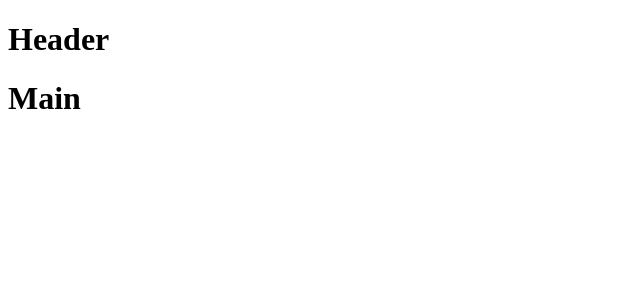
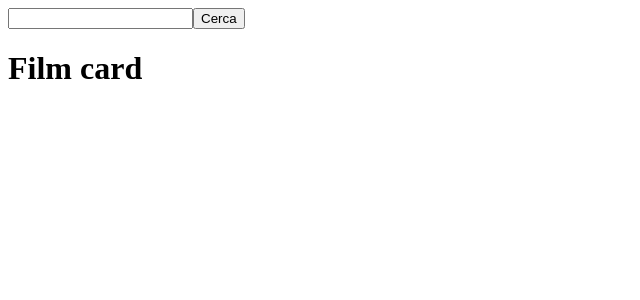
Before and after one commit to eliaraguso/vue-boolflix, a Vue app: page / in a window 1280 px wide. Shown: the top 300 px of the page, without its empty margins (0-640 px from the left). Built offline with nearby package versions, Linux system fonts and the light colour scheme.

Commit message:
aggiunto componente film.vue

```diff
--- a/src/App.vue
+++ b/src/App.vue
@@ -1,21 +1,21 @@
 <template>
   <div id="app">
     <Header/>
-    <Main/>
+    <Films/>
   </div>
 </template>
 
 <script>
-import Header from './components/Header.vue'
-import Main from './components/Main.vue'
+import Header from './components/Header.vue';
+import Films from './components/Films.vue';
 
 export default {
   name: 'App',
   components: {
     Header,
-    Main
+    Films
   }
-}
+};
 </script>
 
 <style lang="scss">
--- a/src/components/Main.vue
+++ b/src/components/Film.vue
@@ -1,13 +1,14 @@
 <template>
-  <h1>Main</h1>
+  <h1>Film card</h1>
 </template>
 
 <script>
 export default {
-    name: 'Main'
-}
+    name: 'Film',
+
+};
 </script>
 
-<style lang="scss" scoped>
+<style>
 
 </style>
--- /dev/null
+++ b/src/components/Films.vue
@@ -0,0 +1,18 @@
+<template>
+  <Film/>
+</template>
+
+<script>
+import Film from './Film.vue';
+
+export default {
+    name: 'Films',
+    components: {
+      Film
+    }
+};
+</script>
+
+<style lang="scss" scoped>
+
+</style>
--- a/src/components/Header.vue
+++ b/src/components/Header.vue
@@ -1,13 +1,15 @@
 <template>
-  <h1>Header</h1>
+  <form action="">
+    <input type="search" name="" id="" />
+    <button>Cerca</button>
+  </form>
 </template>
 
 <script>
 export default {
-    name: 'Header'
-}
+  name: "Header",
+};
 </script>
 
 <style lang="scss" scoped>
-
 </style>
```
